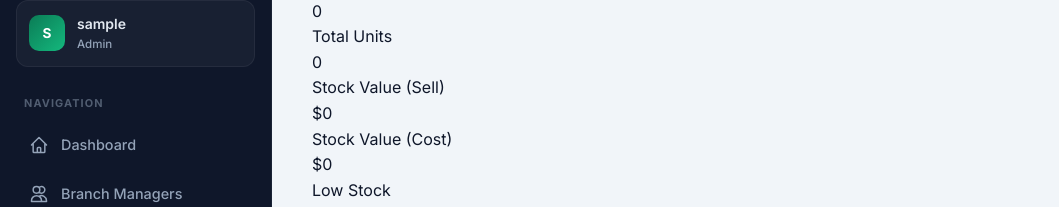
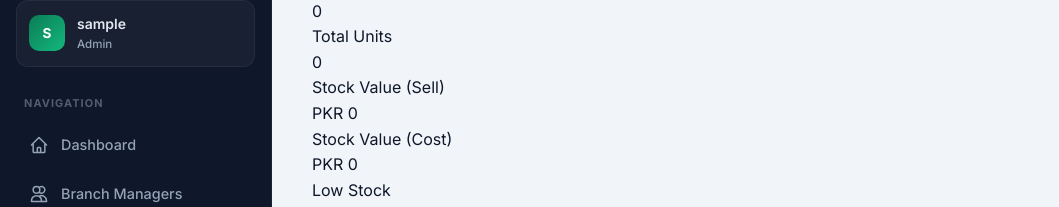
Before and after one commit to theH4Sh/OW_Motors, a React (Vite) app in the folder client/: page /admin/inventory in a window 1280 px wide. Shown: the part 119-326 px from the top of the page, without its empty margins (0-1059 px from the left). Built offline with nearby package versions, Linux system fonts and the light colour scheme; no server answers; sample sign-in values are in the browser's storage.

Commit message:
$ replaced with pkr

```diff
--- a/client/src/components/ProductFormModal.jsx
+++ b/client/src/components/ProductFormModal.jsx
@@ -88,12 +88,12 @@ const ProductFormModal = ({ onClose, onProductAdded }) => {
                         </div>
 
                         <div className="form-group">
-                            <label className="form-label">Purchase Price ($)</label>
+                            <label className="form-label">Purchase Price (PKR)</label>
                             <input required name="purchasePrice" type="number" min="0" step="0.01" className="form-input" value={formData.purchasePrice} onChange={handleChange} />
                         </div>
 
                         <div className="form-group">
-                            <label className="form-label">Selling Price ($)</label>
+                            <label className="form-label">Selling Price (PKR)</label>
                             <input required name="sellingPrice" type="number" min="0" step="0.01" className="form-input" value={formData.sellingPrice} onChange={handleChange} />
                         </div>
 
--- a/client/src/pages/manager/InventoryManager.jsx
+++ b/client/src/pages/manager/InventoryManager.jsx
@@ -73,11 +73,11 @@ const InventoryManager = () => {
                 </div>
                 <div className="bg-white rounded-xl border border-gray-100 shadow-sm p-4">
                     <p className="text-xs text-gray-500 font-medium mb-1">Stock Value (Sell)</p>
-                    <p className="text-2xl font-bold text-[#0B7C56]">{status === 'loading' ? '...' : `$${totalStockValue.toLocaleString()}`}</p>
+                    <p className="text-2xl font-bold text-[#0B7C56]">{status === 'loading' ? '...' : `PKR ${totalStockValue.toLocaleString()}`}</p>
                 </div>
                 <div className="bg-white rounded-xl border border-gray-100 shadow-sm p-4">
                     <p className="text-xs text-gray-500 font-medium mb-1">Stock Value (Cost)</p>
-                    <p className="text-2xl font-bold text-gray-800">{status === 'loading' ? '...' : `$${totalCostValue.toLocaleString()}`}</p>
+                    <p className="text-2xl font-bold text-gray-800">{status === 'loading' ? '...' : `PKR ${totalCostValue.toLocaleString()}`}</p>
                 </div>
                 <div className={`rounded-xl border shadow-sm p-4 ${lowStockItems > 0 ? 'bg-red-50 border-red-200' : 'bg-white border-gray-100'}`}>
                     <p className="text-xs text-gray-500 font-medium mb-1">Low Stock</p>
@@ -142,8 +142,8 @@ const InventoryManager = () => {
                                                 {item.quantity} Units
                                             </span>
                                         </td>
-                                        <td>${item.purchasePrice}</td>
-                                        <td>${item.sellingPrice}</td>
+                                        <td>PKR {item.purchasePrice.toLocaleString()}</td>
+                                        <td>PKR {item.sellingPrice.toLocaleString()}</td>
                                         {role === 'manager' && (
                                             <td>
                                                 <div style={{ display: 'flex', gap: '8px' }}>
```
Also changed, not shown: 1 other file (tests, documents, lock files or other folders).
